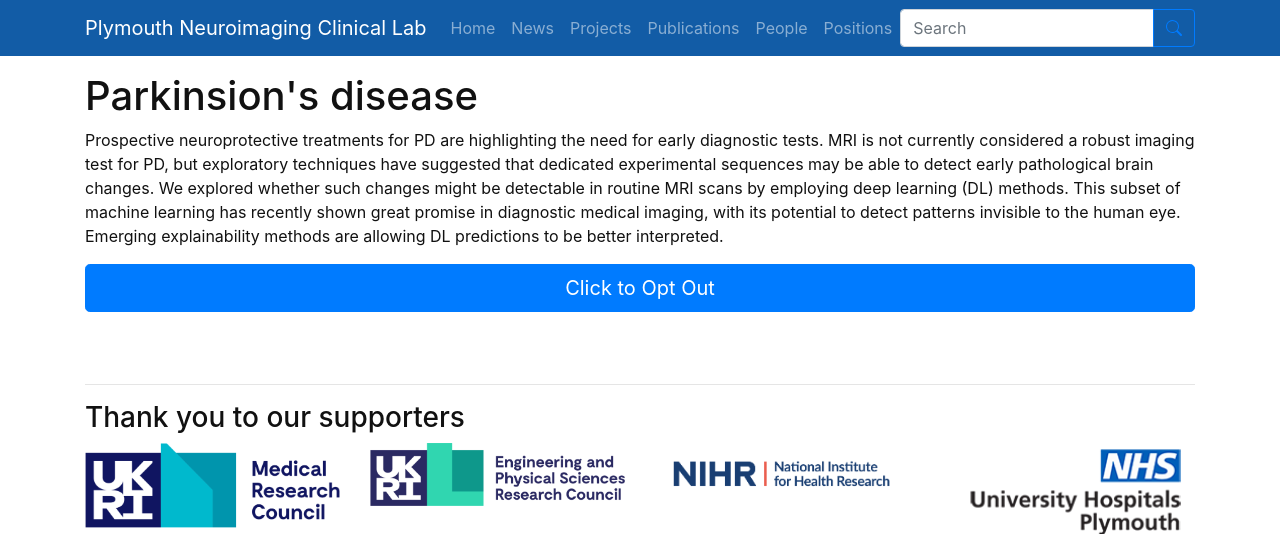
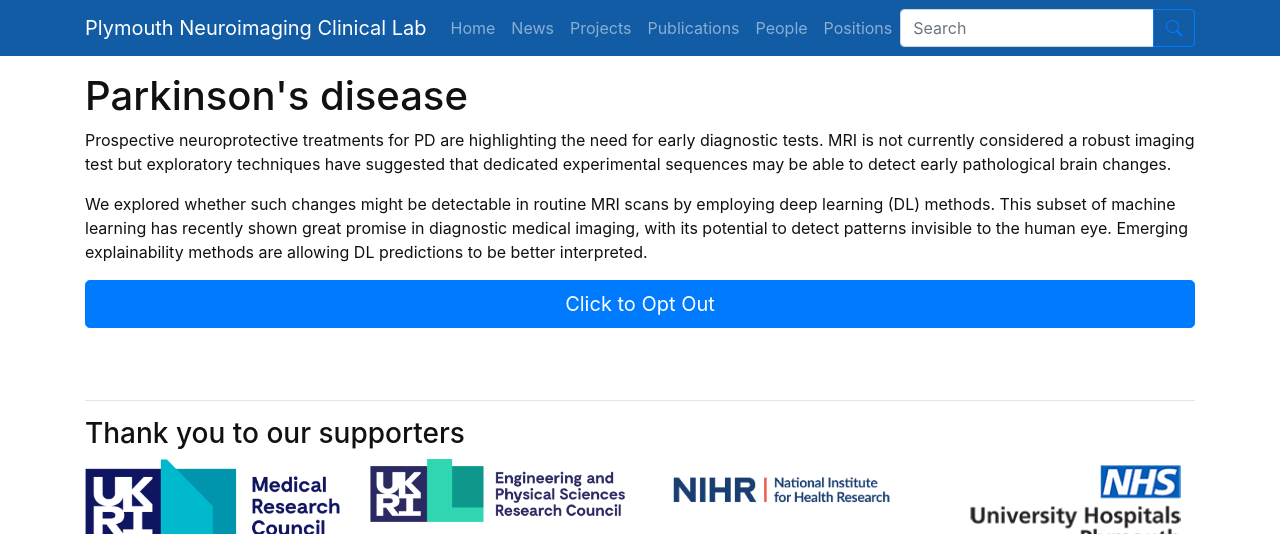
Before and after one commit to sustainsw/sustainsw.github.io, a Jekyll site: the page built from projects/_posts/2023-10-10-pd.md, in a window 1280 px wide, cut to the strip 0-534 px from the top of the page. Built offline with Jekyll 4.4.1, drawn with Linux system fonts in a browser that asks for light colours.

Commit message:
Spelling corrections

```diff
--- a/projects/_posts/2023-10-10-pd.md
+++ b/projects/_posts/2023-10-10-pd.md
@@ -1,13 +1,21 @@
 ---
 layout: project
-title: Parkinsion's disease
-thumbnail_title: Parkinsion's disease
+title: Parkinson's disease
+thumbnail_title: Parkinson's disease
 thumbnail: /assets/img/projects_thumbnail_pd.png
 brief: a brief intro to the project
 ---
 
-Prospective neuroprotective treatments for PD are highlighting the need for early diagnostic tests. MRI is not currently considered a robust imaging test for PD, but exploratory techniques have suggested that dedicated experimental sequences may be able to detect early pathological brain changes. We explored whether such changes might be detectable in routine MRI scans by employing deep learning (DL) methods.
-This subset of machine learning has recently shown great promise in diagnostic medical imaging, with its potential to detect patterns invisible to the human eye. Emerging explainability methods are allowing DL predictions to be better interpreted.
+Prospective neuroprotective treatments for PD are highlighting the need for
+early diagnostic tests. MRI is not currently considered a robust imaging test
+but exploratory techniques have suggested that dedicated experimental sequences
+may be able to detect early pathological brain changes.
+
+We explored whether such changes might be detectable in routine MRI scans by
+employing deep learning (DL) methods. This subset of machine learning has
+recently shown great promise in diagnostic medical imaging, with its potential
+to detect patterns invisible to the human eye. Emerging explainability methods
+are allowing DL predictions to be better interpreted.
 
 
 <a href="{% link pages/optout.md%}">
```
Also changed, not shown: news/_posts/2023-10-10-aneurysm-clip.md (+19 -18 lines).
